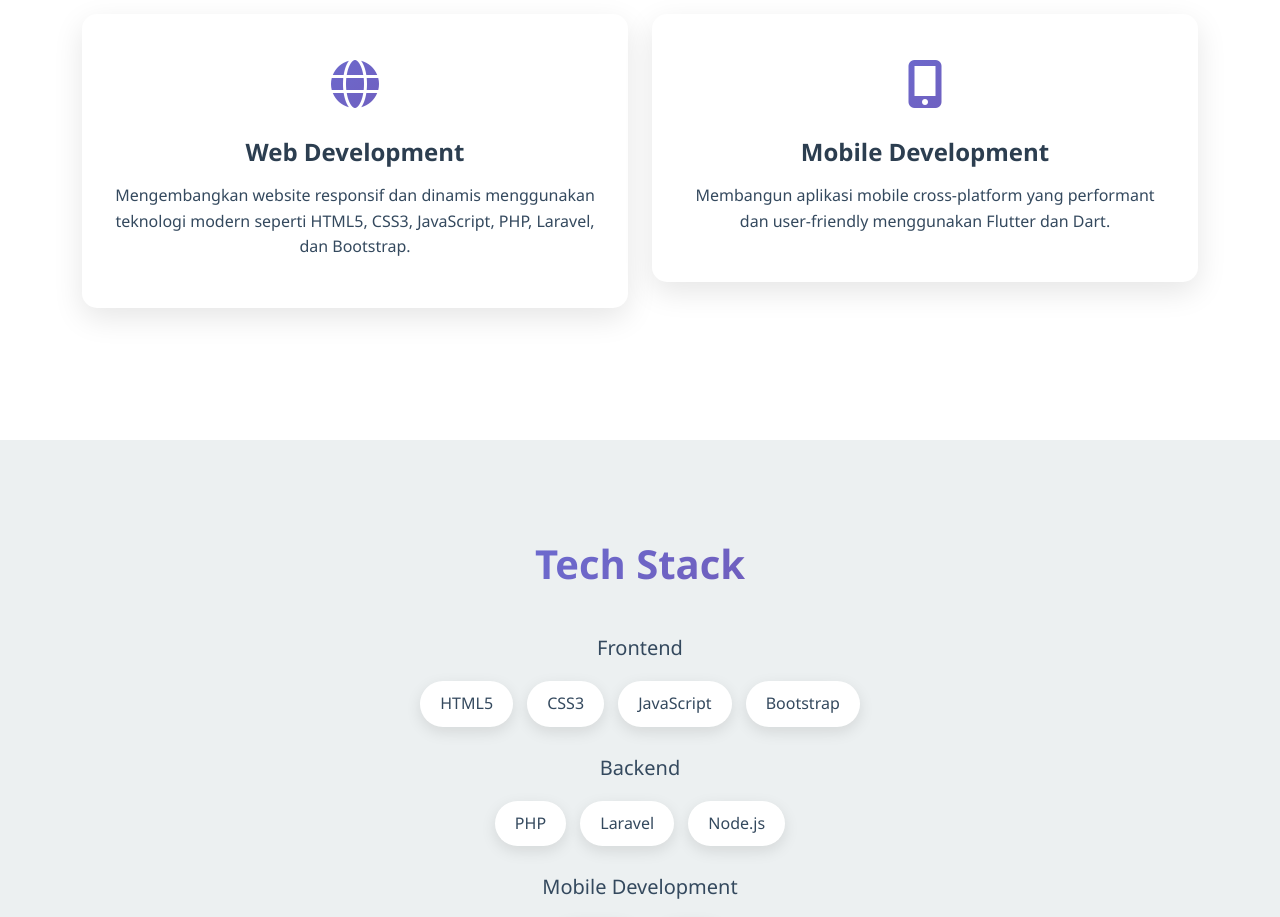
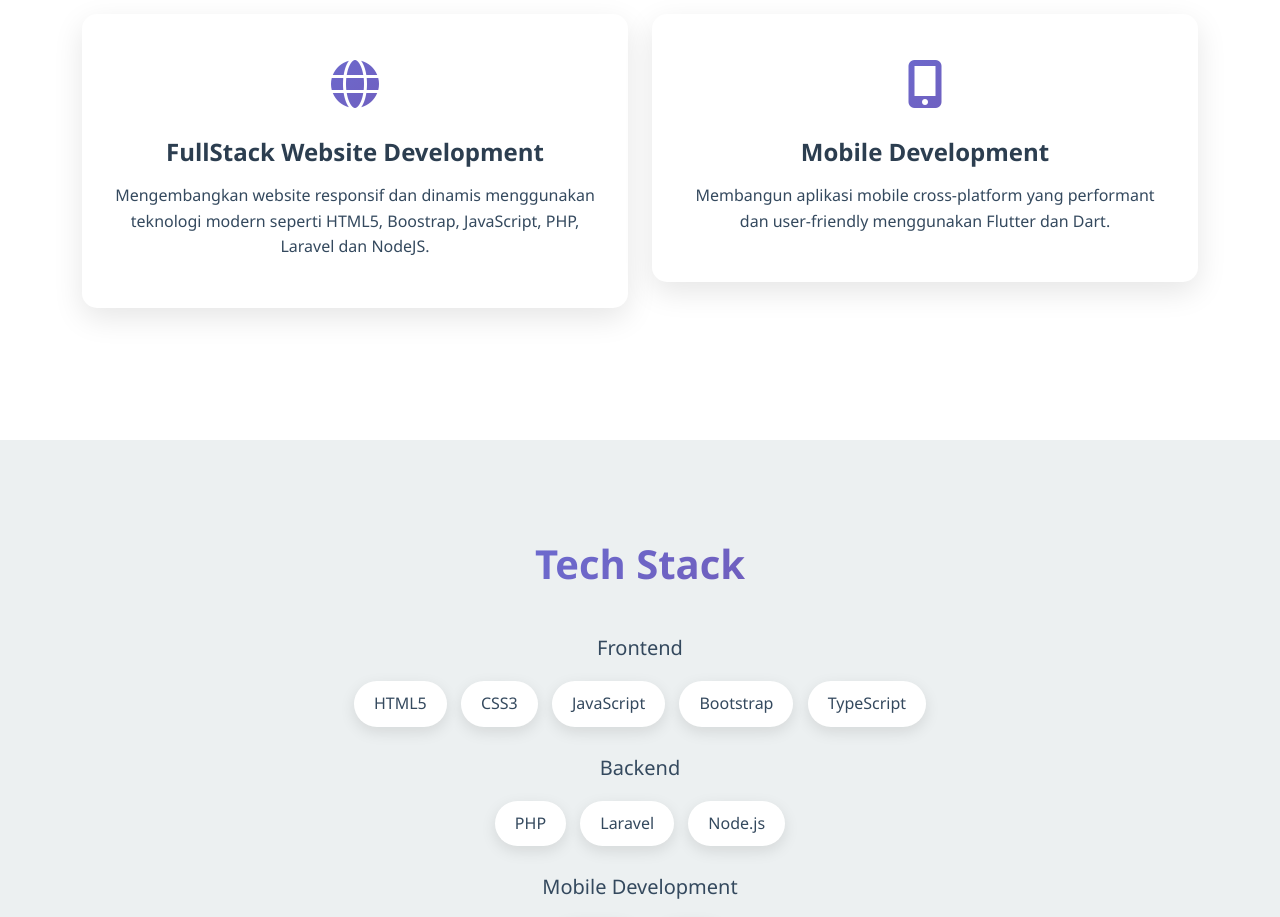
Before and after one commit to farhanhnun/farhanhnun.github.io, a plain HTML site: page index.html in a window 1280 px wide. Shown: the part 1540-2457 px from the top of the page. Drawn offline with nearby package versions, Linux system fonts and the light colour scheme.

Commit message:
Revise web development skills and add TypeScript
Updated the description of web development skills and added TypeScript to the tech badges.

```diff
--- a/index.html
+++ b/index.html
@@ -789,15 +789,15 @@
 
                         </div>
 
-                        <h4>Web Development</h4>
+                        <h4>FullStack Website Development</h4>
 
                         <p>
 
                             Mengembangkan website responsif dan dinamis menggunakan
 
-                            teknologi modern seperti HTML5, CSS3, JavaScript, PHP,
+                            teknologi modern seperti HTML5, Boostrap, JavaScript, PHP,
 
-                            Laravel, dan Bootstrap.
+                            Laravel dan NodeJS.
 
                         </p>
 
@@ -846,6 +846,7 @@
                     <span class="tech-badge">CSS3</span>
                     <span class="tech-badge">JavaScript</span>
                     <span class="tech-badge">Bootstrap</span>
+                    <span class="tech-badge">TypeScript</span>
                 </div>
                 <div class="mb-4">
                     <h5 class="mb-3">Backend</h5>
```
